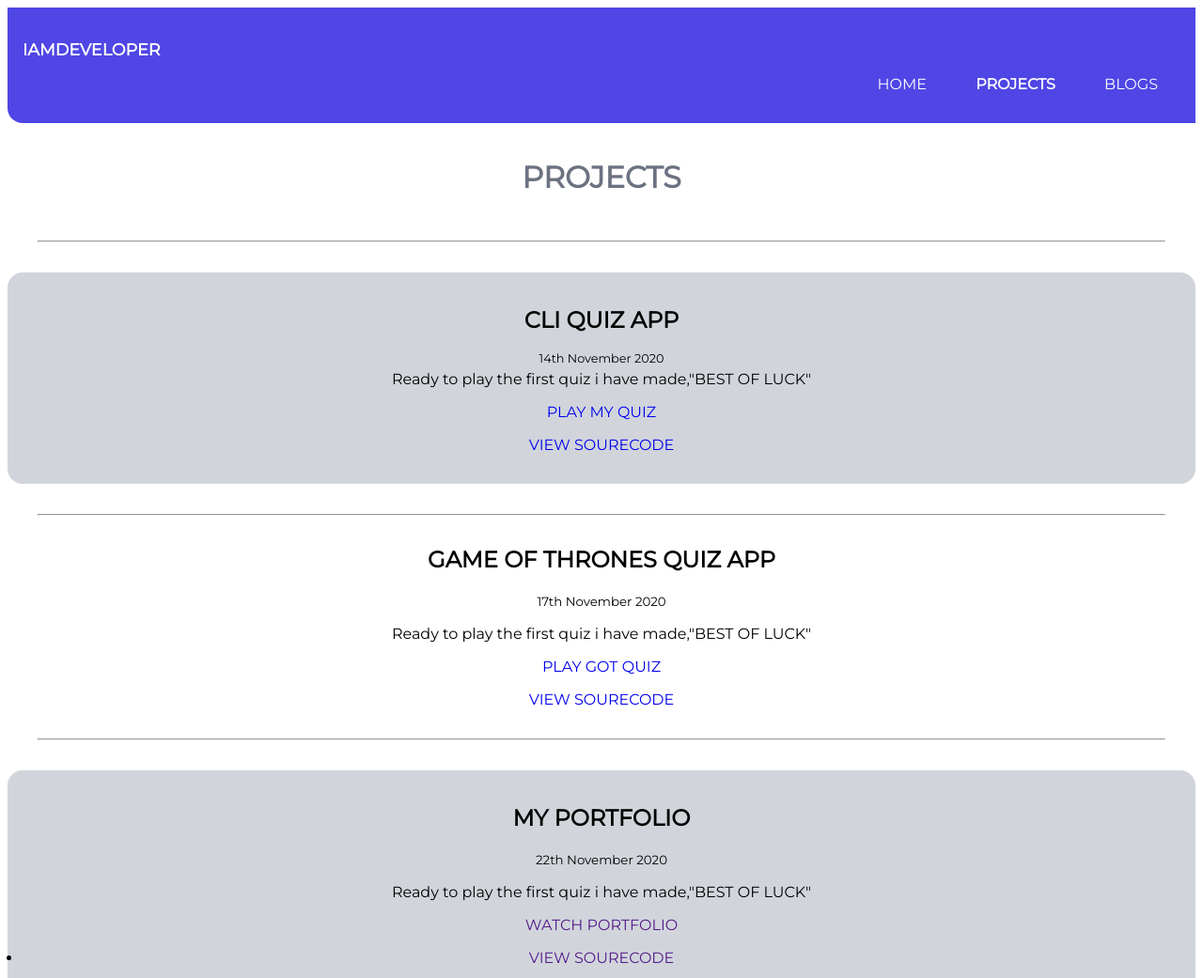
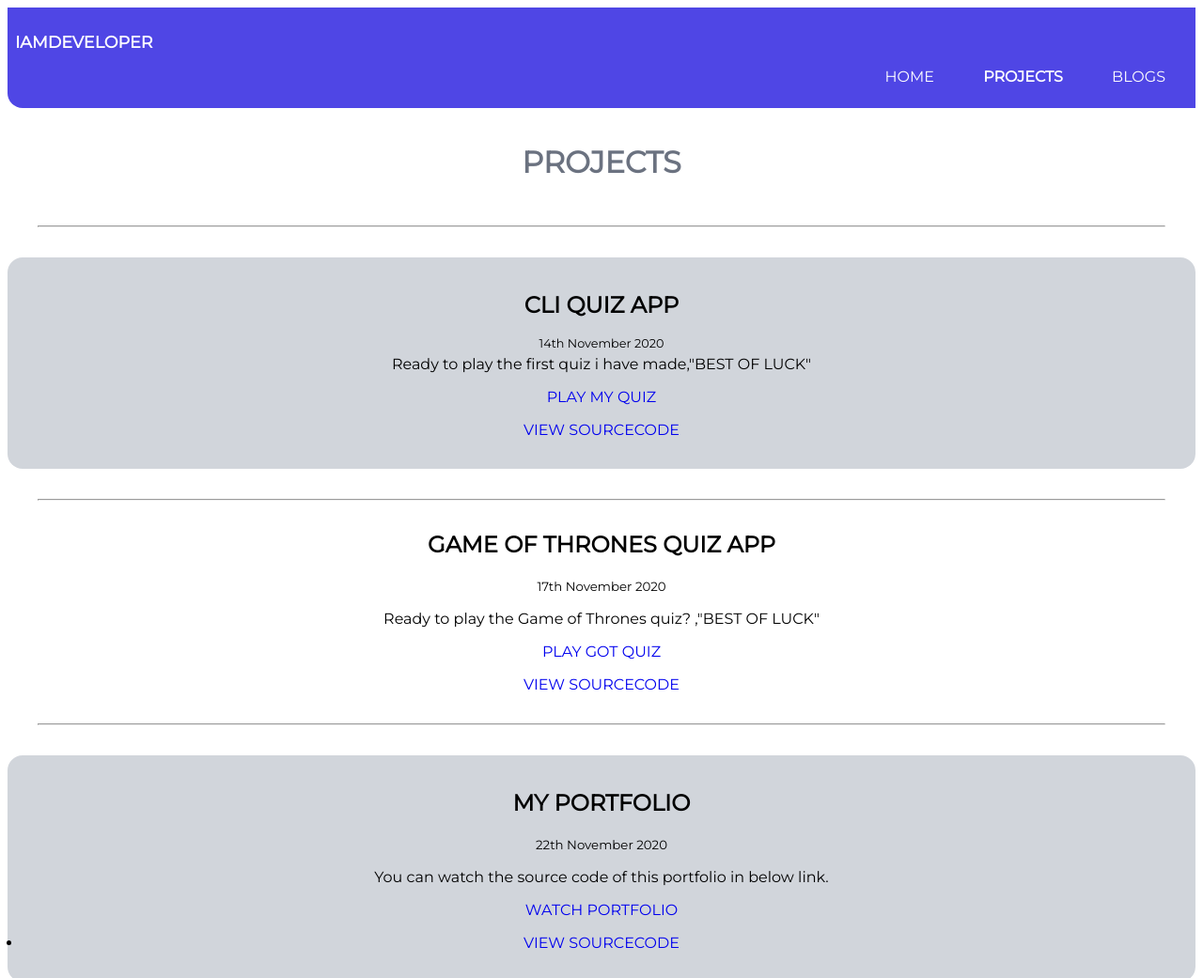
Before and after one commit to ShaileshDeveloper/Shailesh-portfolio, a plain HTML site: page Projects/projects.html in a window 1280 px wide. Shown: the top 1041 px of the page at 94% size. Drawn offline with Linux system fonts and the light colour scheme.

Commit message:
wip: hero-image pixels

```diff
--- a/Projects/projects.html
+++ b/Projects/projects.html
@@ -53,7 +53,7 @@
              </ul>
 
              <ul class="list-bullet-points">
-                 <li><a class="link" href="https://github.com/ShaileshDeveloper/Quiz-about-myself">VIEW SOURECODE</a>
+                 <li><a class="link" href="https://github.com/ShaileshDeveloper/Quiz-about-myself">VIEW SOURCECODE</a>
                  </li>
              </ul>
 
@@ -69,7 +69,7 @@
                  <h2><strong>GAME OF THRONES QUIZ APP</strong></h2>
                  <small>17th November 2020</small>
                  <p>
-                     Ready to play the first quiz i have made,"BEST OF LUCK"
+                     Ready to play the Game of Thrones quiz? ,"BEST OF LUCK"
                  </p>
                  <ul class="list-bullet-points">
                      <li><a class="link"
@@ -78,7 +78,7 @@
                  </ul>
 
                  <ul>
-                     <li><a class="link" href="https://github.com/ShaileshDeveloper/Quiz-game-GOT">VIEW SOURECODE</a>
+                     <li><a class="link" href="https://github.com/ShaileshDeveloper/Quiz-game-GOT">VIEW SOURCECODE</a>
                      </li>
                  </ul>
 
@@ -94,16 +94,16 @@
                  <h2><strong>MY PORTFOLIO</strong></h2>
                  <small>22th November 2020</small>
                  <p>
-                     Ready to play the first quiz i have made,"BEST OF LUCK"
+                    You can watch the source code of this portfolio in below link.
                  </p>
 
                  <ul class="list-bullet-points">
 
-                     <li><a class="link" href="">WATCH PORTFOLIO</a></li>
+                     <li><a class="link" href="https://shaileshp.netlify.app/">WATCH PORTFOLIO</a></li>
                  </ul>
 
                  <ul>
-                     <li><a class="link" href="">VIEW SOURECODE</a></li>
+                     <li><a class="link" href="https://github.com/ShaileshDeveloper/Shailesh-portfolio">VIEW SOURCECODE</a></li>
                  </ul>
 
 
--- a/styles/style.css
+++ b/styles/style.css
@@ -14,10 +14,6 @@ sans-serif;
 
 }
 
-.bold-font{
-    font-family: 'IBM Plex Sans',
-    sans-serif;
-}
 
 hr{
    margin: 2rem;
@@ -80,7 +76,7 @@ hr{
 .navigator{
     background-color: var(--primary-color);
     color: white;
-    padding : 1rem;
+    padding : 0.5rem;
     border-bottom-left-radius: 1rem;
 }
 
@@ -96,12 +92,14 @@ hr{
 
 }
 .nav-pills{
-    text-align: right
+    text-align: right;
+    font-size: 1rem;
 }
 
  .hero-image{
     margin: auto;
-    max-width: 400px;
+    max-width: 100%;
+    max-width: 350px;
     display: block;
     padding: 2rem;
 }
```
Also changed, not shown: Blogs/blogs.html (+1 -1 lines).
